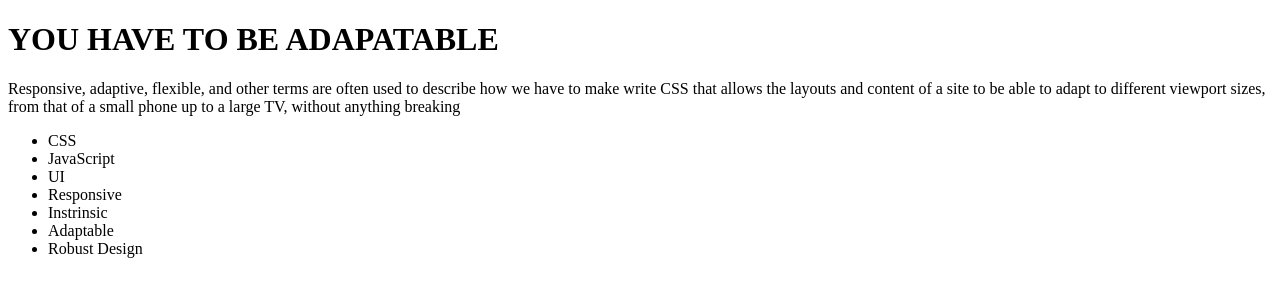
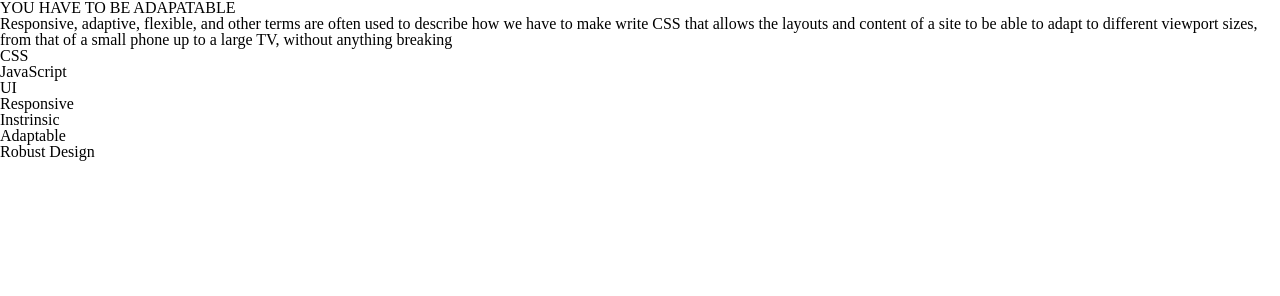
Before and after one commit to jayimillena/web-design-principles, a plain HTML site: page index.html in a window 1280 px wide. Drawn offline with Linux system fonts and the light colour scheme.

Commit message:
Added CSS reset

```diff
--- a/index.html
+++ b/index.html
@@ -4,6 +4,7 @@
     <meta charset="UTF-8">
     <meta name="viewport" content="width=device-width, initial-scale=1.0">
     <title>Web Design</title>
+    <link rel="stylesheet" href="style.css" type="text/css">
 </head>
 <body>
     <div class="wrapper">
--- /dev/null
+++ b/style.css
@@ -0,0 +1,45 @@
+@charset "UTF-8";
+
+html, body, div, span, applet, object, iframe,
+h1, h2, h3, h4, h5, h6, p, blockquote, pre,
+a, abbr, acronym, address, big, cite, code,
+del, dfn, em, img, ins, kbd, q, s, samp,
+small, strike, strong, sub, sup, tt, var,
+b, u, i, center,
+dl, dt, dd, ol, ul, li,
+fieldset, form, label, legend,
+table, caption, tbody, tfoot, thead, tr, th, td,
+article, aside, canvas, details, embed,
+figure, figcaption, footer, header, hgroup,
+menu, nav, output, ruby, section, summary,
+time, mark, audio, video {
+	margin: 0;
+	padding: 0;
+	border: 0;
+	font-size: 100%;
+	font: inherit;
+	vertical-align: baseline;
+}
+/* HTML5 display-role reset for older browsers */
+article, aside, details, figcaption, figure,
+footer, header, hgroup, menu, nav, section {
+	display: block;
+}
+body {
+	line-height: 1;
+}
+ol, ul {
+	list-style: none;
+}
+blockquote, q {
+	quotes: none;
+}
+blockquote:before, blockquote:after,
+q:before, q:after {
+	content: '';
+	content: none;
+}
+table {
+	border-collapse: collapse;
+	border-spacing: 0;
+}
```
